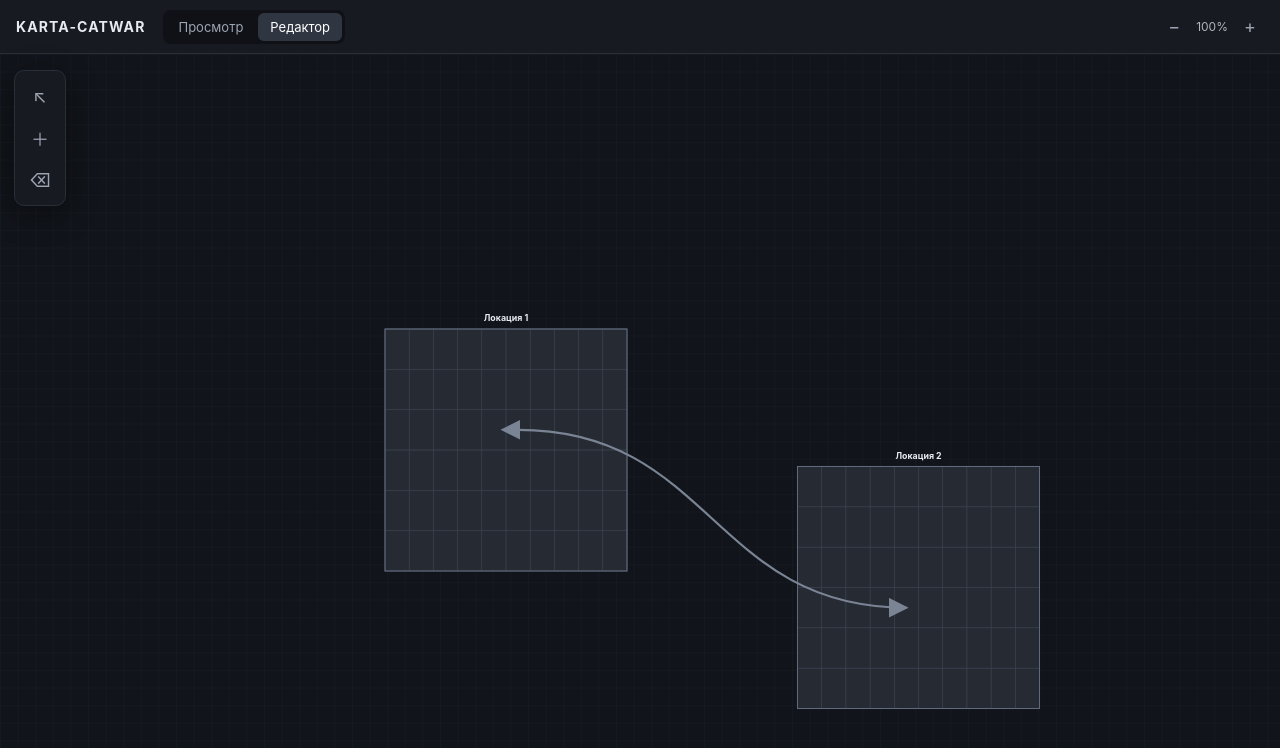
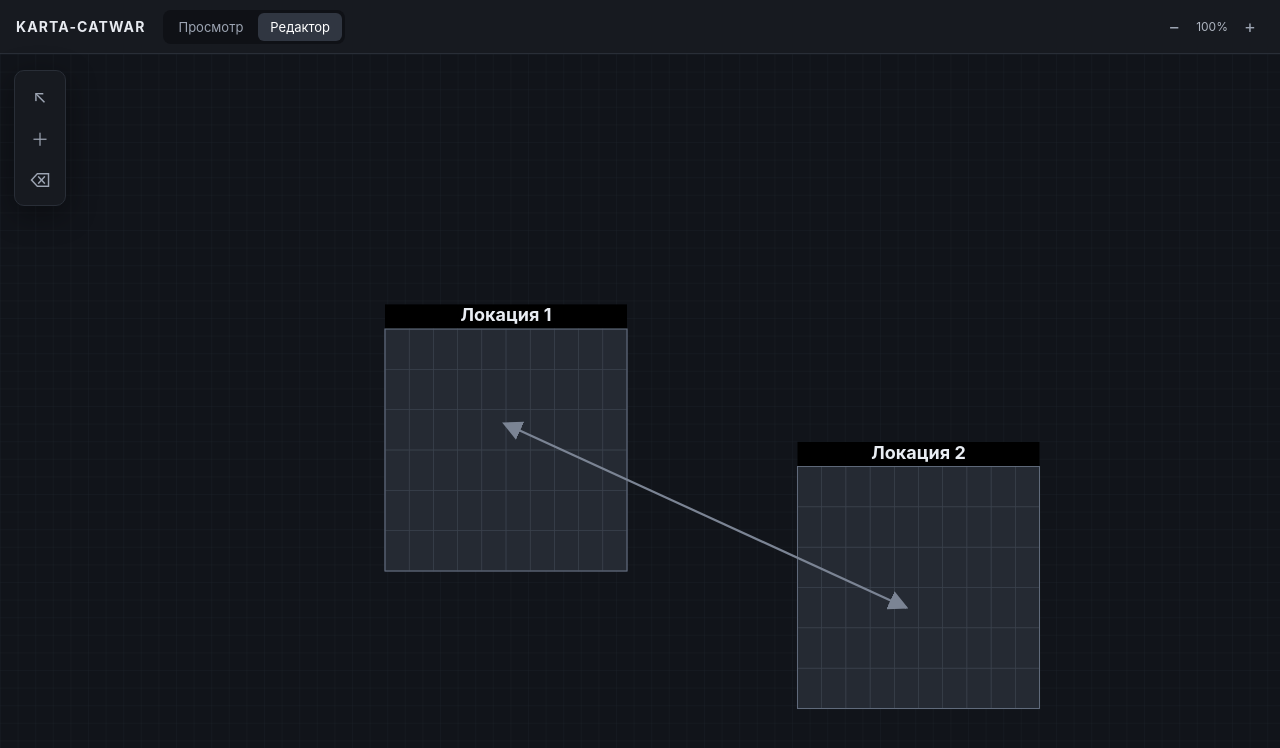
Before and after one commit to asiqut/KARTA-CATWAR, a React (Vite) app: page / in a window 1280 px wide. Shown: the top 748 px of the page. Built offline with nearby package versions, Linux system fonts and the light colour scheme.

Commit message:
Fix location title interaction, labels, connector endpoints and canvas bounds

```diff
--- a/src/App.tsx
+++ b/src/App.tsx
@@ -18,15 +18,18 @@ function transitionCenter(location: Location, transition: Transition) { const w
 export function App() {
   const [mode, setMode] = useState<'viewer' | 'editor'>('editor'), [locations, setLocations] = useState(initialLocations), [connectors, setConnectors] = useState(initialConnectors)
   const [selected, setSelected] = useState<string | null>(null), [hoveredTransition, setHoveredTransition] = useState<ConnectorEndpoint | null>(null), [connectionStart, setConnectionStart] = useState<ConnectorEndpoint | null>(null), [zoom, setZoom] = useState(1)
-  const dragging = useRef<{ id: string; startX: number; startY: number; x: number; y: number } | null>(null)
+  const dragging = useRef<{ id: string; startX: number; startY: number; x: number; y: number; size: number } | null>(null)
   const locationMap = useMemo(() => new Map(locations.map((item) => [item.id, item])), [locations])
   function addLocation() { const id = `loc-${Date.now()}`; setLocations((current) => [...current, { id, name: `Локация ${current.length + 1}`, x: 900 + current.length * 100, y: 1100 + current.length * 100, size: LOCATION_SIZE, transitions: makeTransitions(id) }]); setSelected(id) }
-  function startDrag(event: ReactPointerEvent<SVGElement>, location: Location) { if (mode !== 'editor' || connectionStart) return; event.stopPropagation(); event.currentTarget.setPointerCapture(event.pointerId); dragging.current = { id: location.id, startX: event.clientX, startY: event.clientY, x: location.x, y: location.y } }
-  function dragLocation(event: ReactPointerEvent<SVGElement>) { const drag = dragging.current; if (!drag) return; const dx = (event.clientX - drag.startX) / (zoom * CONTENT_SCALE), dy = (event.clientY - drag.startY) / (zoom * CONTENT_SCALE); setLocations((current) => current.map((item) => item.id === drag.id ? { ...item, x: drag.x + dx, y: drag.y + dy } : item)) }
+  function startDrag(event: ReactPointerEvent<SVGElement>, location: Location) { if (mode !== 'editor' || connectionStart) return; event.stopPropagation(); event.currentTarget.setPointerCapture(event.pointerId); dragging.current = { id: location.id, startX: event.clientX, startY: event.clientY, x: location.x, y: location.y, size: location.size } }
+  function dragLocation(event: ReactPointerEvent<SVGElement>) { const drag = dragging.current; if (!drag) return; const dx = (event.clientX - drag.startX) / (zoom * CONTENT_SCALE), dy = (event.clientY - drag.startY) / (zoom * CONTENT_SCALE); const x = Math.max(0, Math.min(CANVAS_WIDTH - drag.size, drag.x + dx)), y = Math.max(0, Math.min(CANVAS_HEIGHT - drag.size, drag.y + dy)); setLocations((current) => current.map((item) => item.id === drag.id ? { ...item, x, y } : item)) }
   function stopDrag() { dragging.current = null }
   function beginConnection(endpoint: ConnectorEndpoint, event: ReactPointerEvent) { if (mode !== 'editor') return; event.stopPropagation(); setConnectionStart(endpoint); setSelected(endpoint.locationId) }
   function finishConnection(endpoint: ConnectorEndpoint, event: ReactPointerEvent) { if (!connectionStart || mode !== 'editor') return; event.stopPropagation(); if (connectionStart.locationId === endpoint.locationId && connectionStart.transitionId === endpoint.transitionId) return; setConnectors((current) => [...current, { id: `conn-${Date.now()}`, from: connectionStart, to: endpoint, color: '#7b8494', arrows: 'both' }]); setConnectionStart(null) }
   function deleteSelected() { if (!selected || mode !== 'editor') return; setLocations((current) => current.filter((item) => item.id !== selected)); setConnectors((current) => current.filter((item) => item.from.locationId !== selected && item.to.locationId !== selected)); setConnectionStart(null); setSelected(null) }
+
+  const titleScale = CONTENT_SCALE * zoom
+  const titleFontSize = 18 / titleScale
 
   return <div className="app">
     <header className="topbar"><div className="brand">KARTA-CATWAR</div><div className="mode-switch"><button className={mode === 'viewer' ? 'active' : ''} onClick={() => setMode('viewer')}>Просмотр</button><button className={mode === 'editor' ? 'active' : ''} onClick={() => setMode('editor')}>Редактор</button></div><div className="top-actions"><button onClick={() => setZoom((v) => Math.max(0.4, v - 0.1))}>−</button><span>{Math.round(zoom * 100)}%</span><button onClick={() => setZoom((v) => Math.min(2, v + 0.1))}>+</button></div></header>
@@ -36,11 +39,12 @@ export function App() {
       <rect width={CANVAS_WIDTH} height={CANVAS_HEIGHT} fill="url(#canvas-grid)" />
       {locations.map((location) => <g key={location.id} className={`location ${selected === location.id ? 'selected' : ''}`} transform={`translate(${location.x} ${location.y})`}>
         <rect width={location.size} height={location.size} className="location-bg" onPointerDown={(e) => startDrag(e, location)} onPointerMove={dragLocation} onPointerUp={stopDrag} onPointerCancel={stopDrag} onClick={(e) => { e.stopPropagation(); setSelected(location.id) }} />
-        <text x={location.size / 2} y="-14" textAnchor="middle" className="location-title" onPointerDown={(e) => startDrag(e, location)} onPointerMove={dragLocation} onPointerUp={stopDrag} onPointerCancel={stopDrag}>{location.name}</text>
+        <rect x="0" y={-titleFontSize - 12} width={location.size} height={titleFontSize + 12} className="location-title-hitbox" onPointerDown={(e) => startDrag(e, location)} onPointerMove={dragLocation} onPointerUp={stopDrag} onPointerCancel={stopDrag} onClick={(e) => { e.stopPropagation(); setSelected(location.id) }} />
+        <text x={location.size / 2} y="-14" textAnchor="middle" className="location-title" style={{ fontSize: titleFontSize }} pointerEvents="none">{location.name}</text>
         <g className="transition-grid">{location.transitions.map((transition) => { const w = location.size / GRID_COLS, h = location.size / GRID_ROWS, endpoint = { locationId: location.id, transitionId: transition.id }, hovered = hoveredTransition?.locationId === location.id && hoveredTransition.transitionId === transition.id, start = connectionStart?.locationId === location.id && connectionStart.transitionId === transition.id, cx = transition.col * w + w / 2, cy = transition.row * h + h / 2; return <g key={transition.id} className={`transition-cell ${hovered ? 'hovered' : ''} ${start ? 'connection-start' : ''}`} onPointerEnter={() => setHoveredTransition(endpoint)} onPointerLeave={() => setHoveredTransition(null)} onPointerDown={(event) => { event.stopPropagation(); if (connectionStart) finishConnection(endpoint, event) }}><rect x={transition.col * w} y={transition.row * h} width={w} height={h} />{hovered && mode === 'editor' && !connectionStart && <g className="transition-connect-handle" onPointerDown={(event) => beginConnection(endpoint, event)}><circle cx={cx} cy={cy} r="9" /><path d={`M ${cx - 4} ${cy} L ${cx + 4} ${cy}`} /></g>}</g> })}</g>
         <rect width={location.size} height={location.size} className="location-frame" pointerEvents="none" />
       </g>)}
-      <g className="connectors-layer">{connectors.map((connector) => { const fl = locationMap.get(connector.from.locationId), tl = locationMap.get(connector.to.locationId); if (!fl || !tl) return null; const ft = fl.transitions.find((i) => i.id === connector.from.transitionId), tt = tl.transitions.find((i) => i.id === connector.to.transitionId); if (!ft || !tt) return null; const a = transitionCenter(fl, ft), b = transitionCenter(tl, tt), midX = (a.x + b.x) / 2; return <path key={connector.id} d={`M ${a.x} ${a.y} C ${midX} ${a.y}, ${midX} ${b.y}, ${b.x} ${b.y}`} fill="none" stroke={connector.color} strokeWidth="4" markerStart={connector.arrows === 'start' || connector.arrows === 'both' ? 'url(#arrow-start)' : undefined} markerEnd={connector.arrows === 'end' || connector.arrows === 'both' ? 'url(#arrow-end)' : undefined} pointerEvents="none" /> })}</g>
+      <g className="connectors-layer">{connectors.map((connector) => { const fl = locationMap.get(connector.from.locationId), tl = locationMap.get(connector.to.locationId); if (!fl || !tl) return null; const ft = fl.transitions.find((i) => i.id === connector.from.transitionId), tt = tl.transitions.find((i) => i.id === connector.to.transitionId); if (!ft || !tt) return null; const a = transitionCenter(fl, ft), b = transitionCenter(tl, tt); return <path key={connector.id} d={`M ${a.x} ${a.y} L ${b.x} ${b.y}`} fill="none" stroke={connector.color} strokeWidth="4" markerStart={connector.arrows === 'start' || connector.arrows === 'both' ? 'url(#arrow-start)' : undefined} markerEnd={connector.arrows === 'end' || connector.arrows === 'both' ? 'url(#arrow-end)' : undefined} pointerEvents="none" /> })}</g>
       {connectionStart && hoveredTransition && (() => { const fl = locationMap.get(connectionStart.locationId), tl = locationMap.get(hoveredTransition.locationId); if (!fl || !tl) return null; const ft = fl.transitions.find((i) => i.id === connectionStart.transitionId), tt = tl.transitions.find((i) => i.id === hoveredTransition.transitionId); if (!ft || !tt) return null; const a = transitionCenter(fl, ft), b = transitionCenter(tl, tt); return <path className="connection-preview" d={`M ${a.x} ${a.y} L ${b.x} ${b.y}`} /> })()}
     </svg></div></main>
     {selected && mode === 'editor' && <section className="inspector"><div className="inspector-title">Локация</div><input value={locationMap.get(selected)?.name ?? ''} onChange={(event) => setLocations((current) => current.map((item) => item.id === selected ? { ...item, name: event.target.value } : item))} /><div className="inspector-note">Ячейки переходов выделяются при наведении. Точка в центре ячейки запускает соединение.</div></section>}
```
